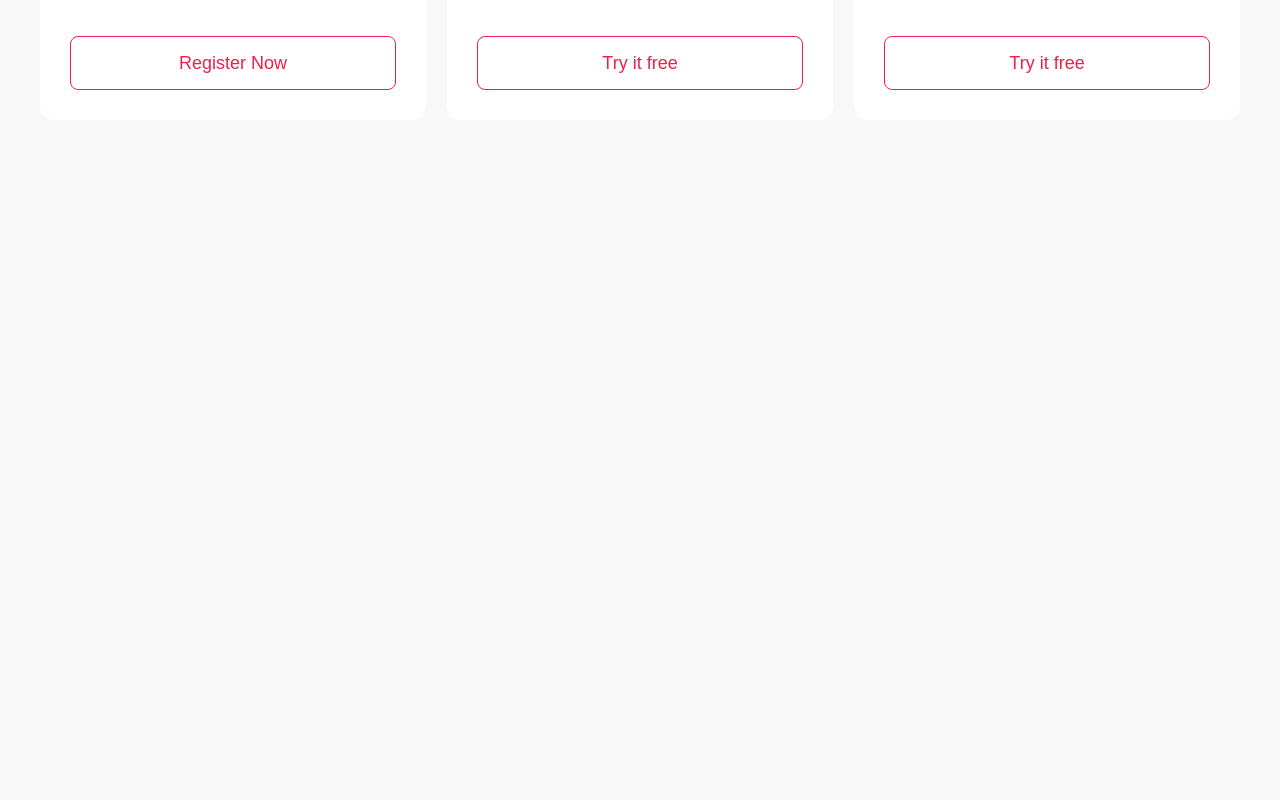
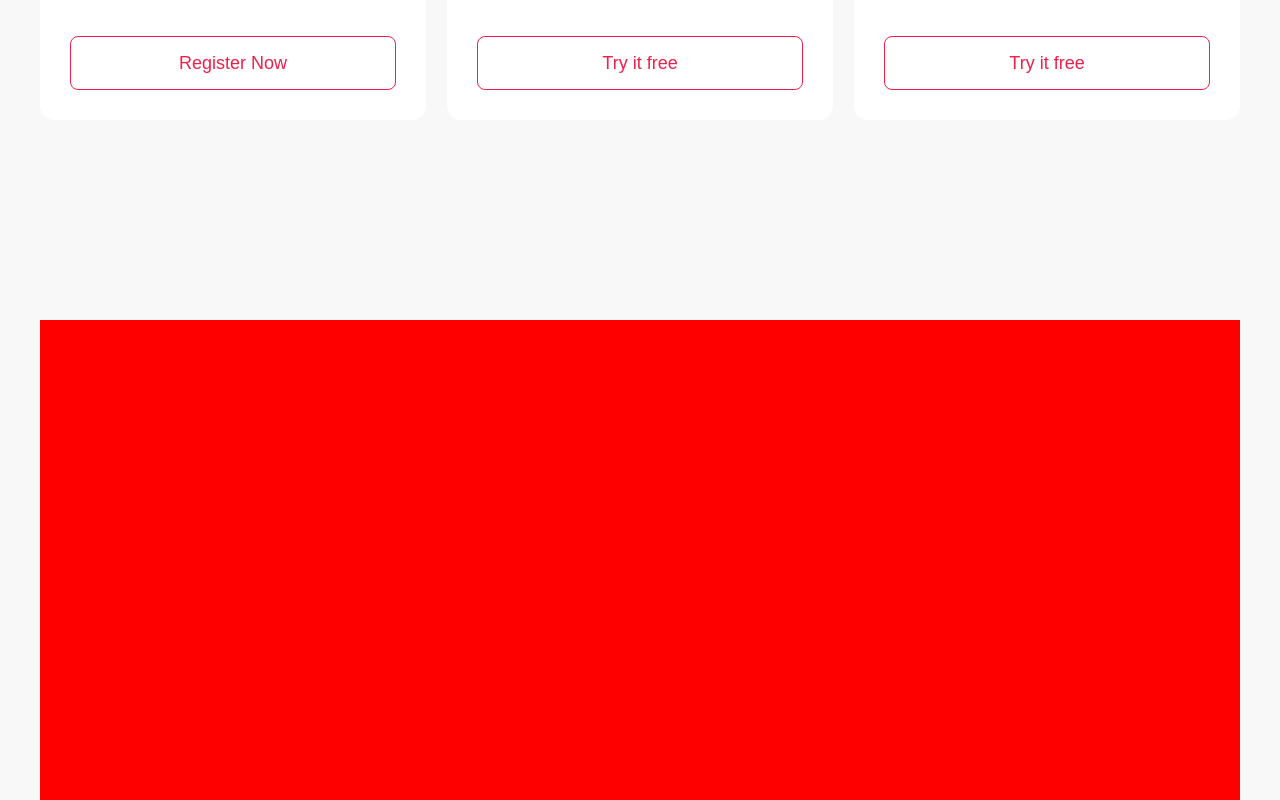
Before and after one commit to gustavoalvim41/kejoo, a React (Vite) app: page / in a window 1280 px wide. Shown: the part 2927-3727 px from the top of the page. Before the commit the page ends 3047 px from the top, so only its background shows below. Built offline with nearby package versions, Linux system fonts and the light colour scheme.

Commit message:
adding footer component

```diff
--- /dev/null
+++ b/src/components/Footer/index.jsx
@@ -0,0 +1,12 @@
+import React from 'react';
+import './styles.sass';
+
+const Footer = () => {
+  return (
+    <footer>
+
+    </footer>
+  )
+}
+
+export default Footer;
--- /dev/null
+++ b/src/components/Footer/styles.sass
@@ -0,0 +1,7 @@
+footer
+  width: 100%
+  height: 48rem
+
+  margin: 20rem 0 0 0
+
+  background-color: red
--- a/src/screens/Home/components/Pricing/styles.sass
+++ b/src/screens/Home/components/Pricing/styles.sass
@@ -2,7 +2,6 @@
 
 .pricing
   width: 100%
-  height: 55rem
 
   margin: 15rem 0 0 0
 
--- a/src/screens/Home/index.jsx
+++ b/src/screens/Home/index.jsx
@@ -6,6 +6,7 @@
 import Features from './components/Features';
 import Benefits from './components/Benefits';
 import Pricing from './components/Pricing';
+import Footer from '../../components/Footer';
 
 const Home = () => {
   return (
@@ -21,6 +22,8 @@
 
         <Pricing />
       </main>
+
+      <Footer />
     </div>
   )
 }
```
Also changed, not shown: 1 other file (tests, documents, lock files or other folders).
